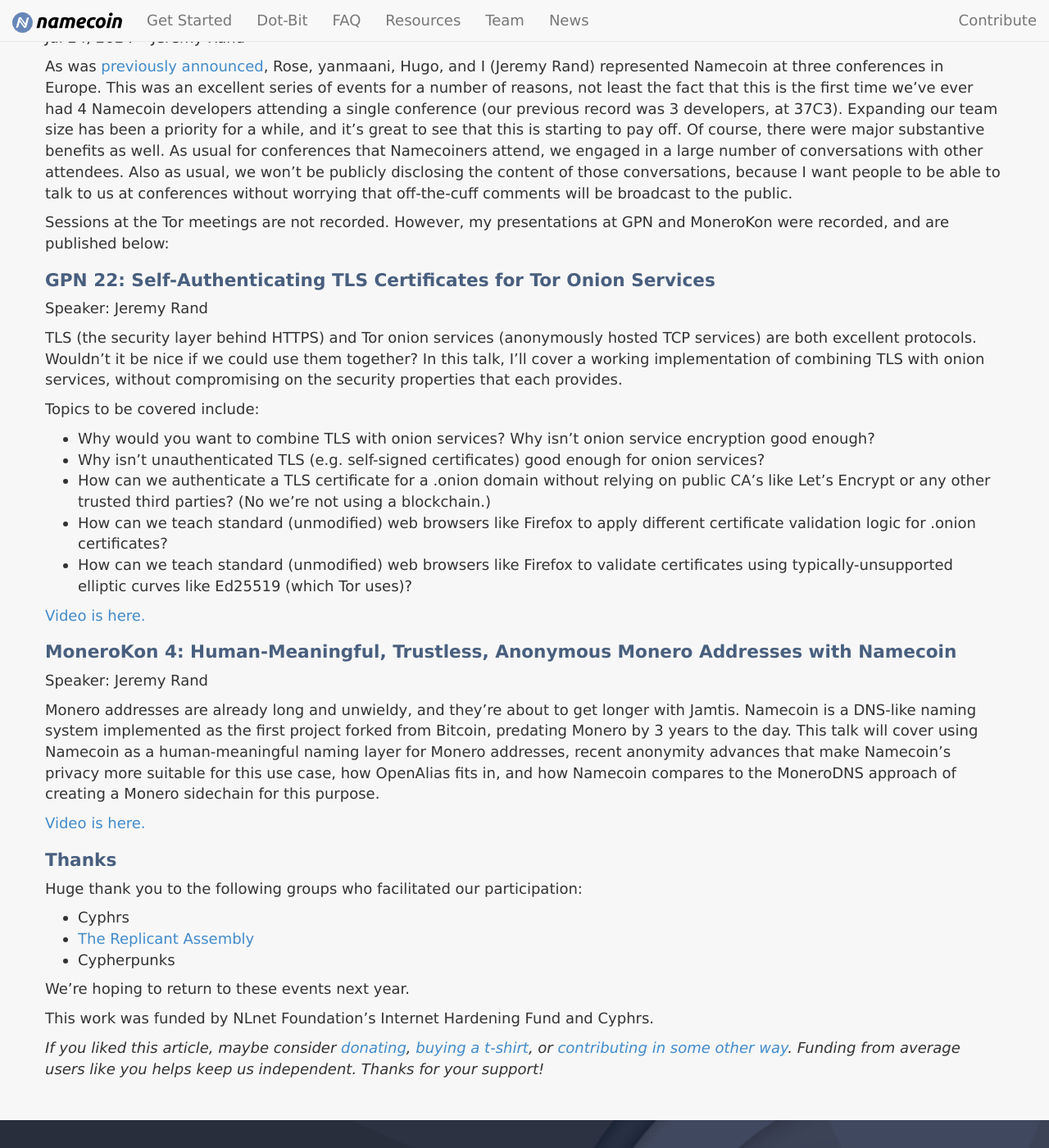
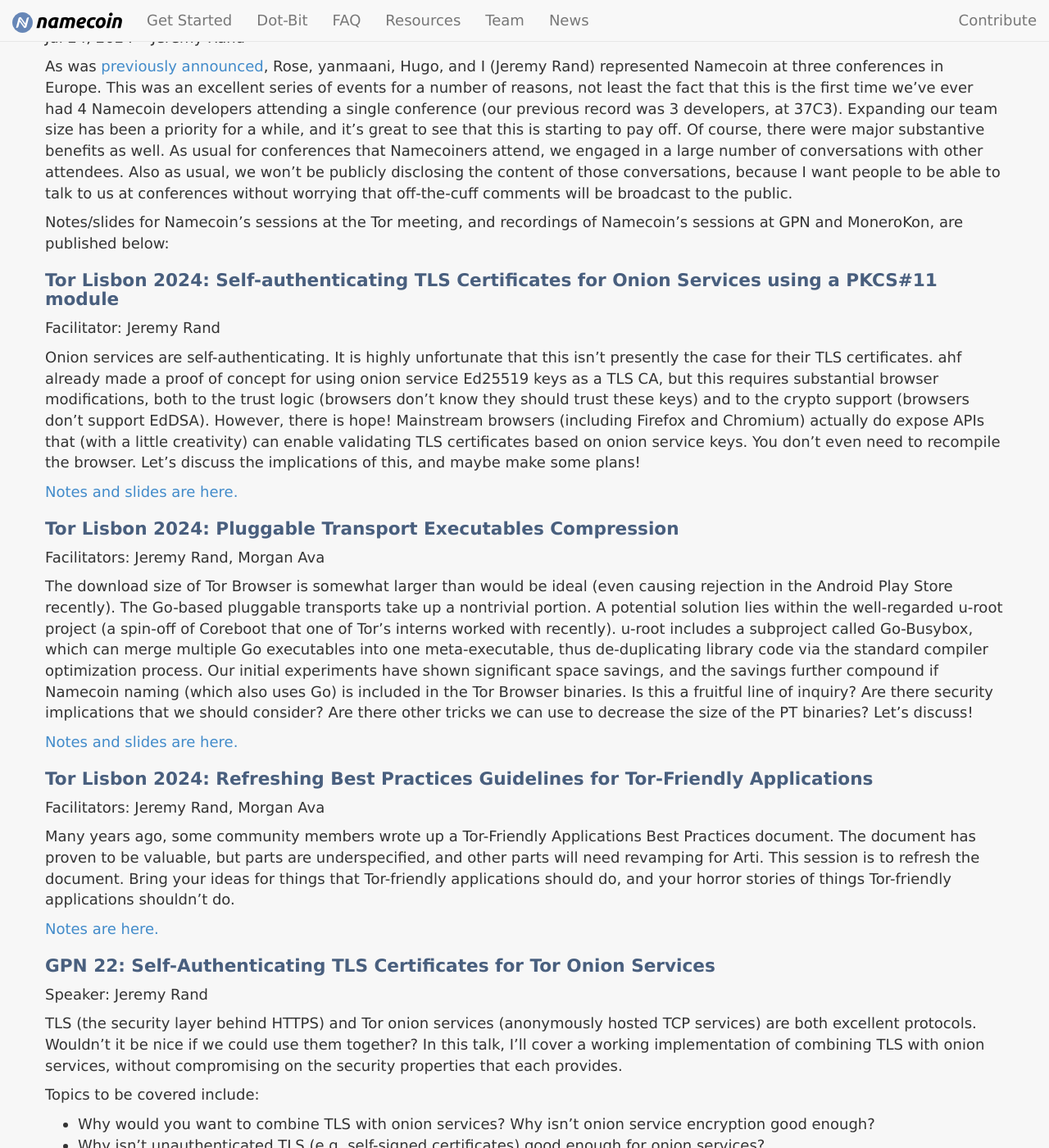
Before and after one commit to JeremyRand/namecoin.org, a Jekyll site: the page built from _posts/2024-07-24-tor-2024-gpn-22-monerokon-4-summary.md, in a window 1280 px wide and 1400 px high, scrolled down 427 px. Shown: the whole window at 82% size. Built offline with Jekyll 4.4.1, drawn with Linux system fonts in a browser that asks for light colours; some of the changed text lies outside the part shown.

Commit message:
Add summaries of Lisbon talks
Thanks to Rhatto, Rasmus, Morgan, Pier, et al!

```diff
--- a/_posts/2024-07-24-tor-2024-gpn-22-monerokon-4-summary.md
+++ b/_posts/2024-07-24-tor-2024-gpn-22-monerokon-4-summary.md
@@ -1,13 +1,37 @@
 ---
 layout: post
-title: "Tor Meeting 2024 / GPN 22 / MoneroKon 4 Summary"
+title: "Tor Meeting 2024 / GPN 22 / MoneroKon 4 Summary (UPDATED)"
 author: Jeremy Rand
 tags: [News]
 ---
 
 As was [previously announced]({{ "/2024/05/15/tor-2024-gpn-22-monerokon-4.html" | relative_url }}), Rose, yanmaani, Hugo, and I (Jeremy Rand) represented Namecoin at three conferences in Europe. This was an excellent series of events for a number of reasons, not least the fact that this is the first time we've ever had 4 Namecoin developers attending a single conference (our previous record was 3 developers, at 37C3). Expanding our team size has been a priority for a while, and it's great to see that this is starting to pay off. Of course, there were major substantive benefits as well. As usual for conferences that Namecoiners attend, we engaged in a large number of conversations with other attendees.  Also as usual, we won't be publicly disclosing the content of those conversations, because I want people to be able to talk to us at conferences without worrying that off-the-cuff comments will be broadcast to the public.
 
-Sessions at the Tor meetings are not recorded. However, my presentations at GPN and MoneroKon were recorded, and are published below:
+Notes/slides for Namecoin's sessions at the Tor meeting, and recordings of Namecoin's sessions at GPN and MoneroKon, are published below:
+
+## Tor Lisbon 2024: Self-authenticating TLS Certificates for Onion Services using a PKCS#11 module
+
+Facilitator: Jeremy Rand
+
+Onion services are self-authenticating. It is highly unfortunate that this isn't presently the case for their TLS certificates. ahf already made a proof of concept for using onion service Ed25519 keys as a TLS CA, but this requires substantial browser modifications, both to the trust logic (browsers don't know they should trust these keys) and to the crypto support (browsers don't support EdDSA). However, there is hope! Mainstream browsers (including Firefox and Chromium) actually do expose APIs that (with a little creativity) can enable validating TLS certificates based on onion service keys. You don't even need to recompile the browser. Let's discuss the implications of this, and maybe make some plans!
+
+[Notes and slides are here.](https://gitlab.torproject.org/tpo/team/-/wikis/Meetings/2024/Lisbon/self-auth-certs-for-onion-services)
+
+## Tor Lisbon 2024: Pluggable Transport Executables Compression
+
+Facilitators: Jeremy Rand, Morgan Ava
+
+The download size of Tor Browser is somewhat larger than would be ideal (even causing rejection in the Android Play Store recently). The Go-based pluggable transports take up a nontrivial portion. A potential solution lies within the well-regarded u-root project (a spin-off of Coreboot that one of Tor's interns worked with recently). u-root includes a subproject called Go-Busybox, which can merge multiple Go executables into one meta-executable, thus de-duplicating library code via the standard compiler optimization process. Our initial experiments have shown significant space savings, and the savings further compound if Namecoin naming (which also uses Go) is included in the Tor Browser binaries. Is this a fruitful line of inquiry? Are there security implications that we should consider? Are there other tricks we can use to decrease the size of the PT binaries? Let's discuss!
+
+[Notes and slides are here.](https://gitlab.torproject.org/tpo/team/-/wikis/Meetings/2024/Lisbon/pluggable-transport-executables-compression)
+
+## Tor Lisbon 2024: Refreshing Best Practices Guidelines for Tor-Friendly Applications
+
+Facilitators: Jeremy Rand, Morgan Ava
+
+Many years ago, some community members wrote up a Tor-Friendly Applications Best Practices document. The document has proven to be valuable, but parts are underspecified, and other parts will need revamping for Arti. This session is to refresh the document. Bring your ideas for things that Tor-friendly applications should do, and your horror stories of things Tor-friendly applications shouldn't do.
+
+[Notes are here.](https://gitlab.torproject.org/tpo/team/-/wikis/Meetings/2024/Lisbon/refreshing-best-practices-guidelines-for-tor-friendly-applications)
 
 ## GPN 22: Self-Authenticating TLS Certificates for Tor Onion Services
 
```
